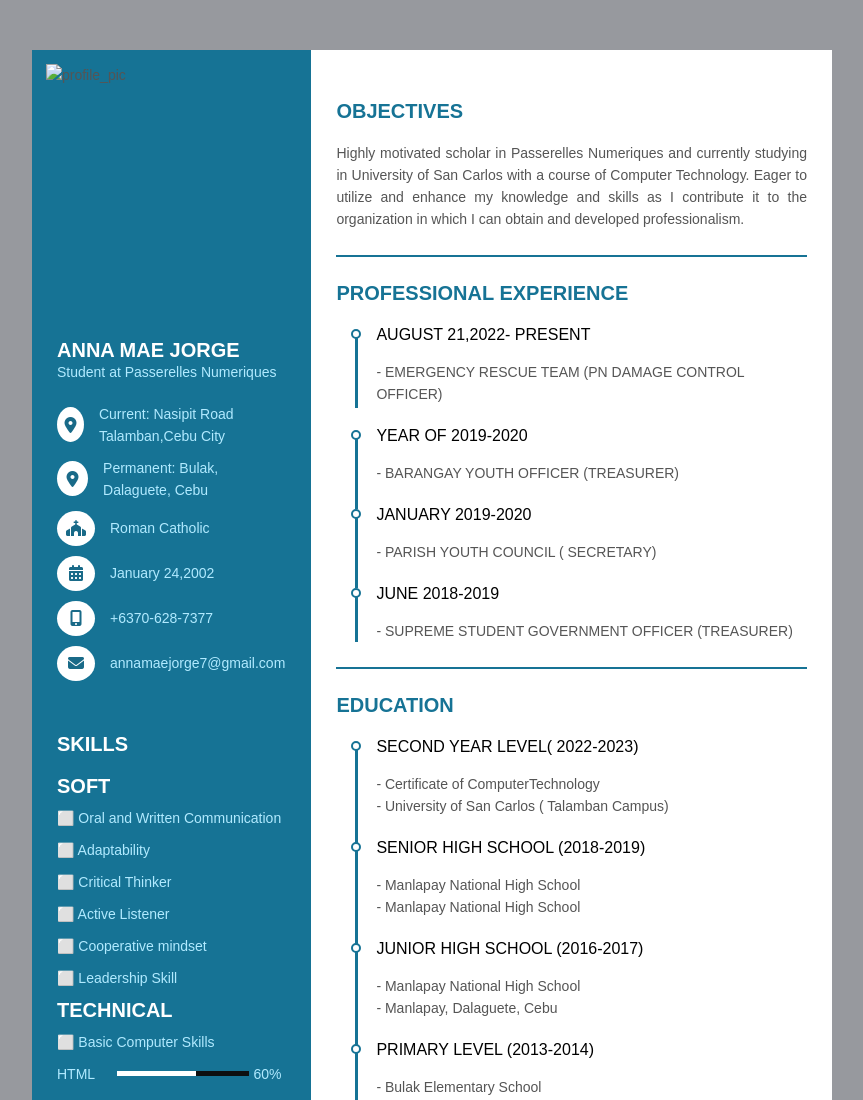
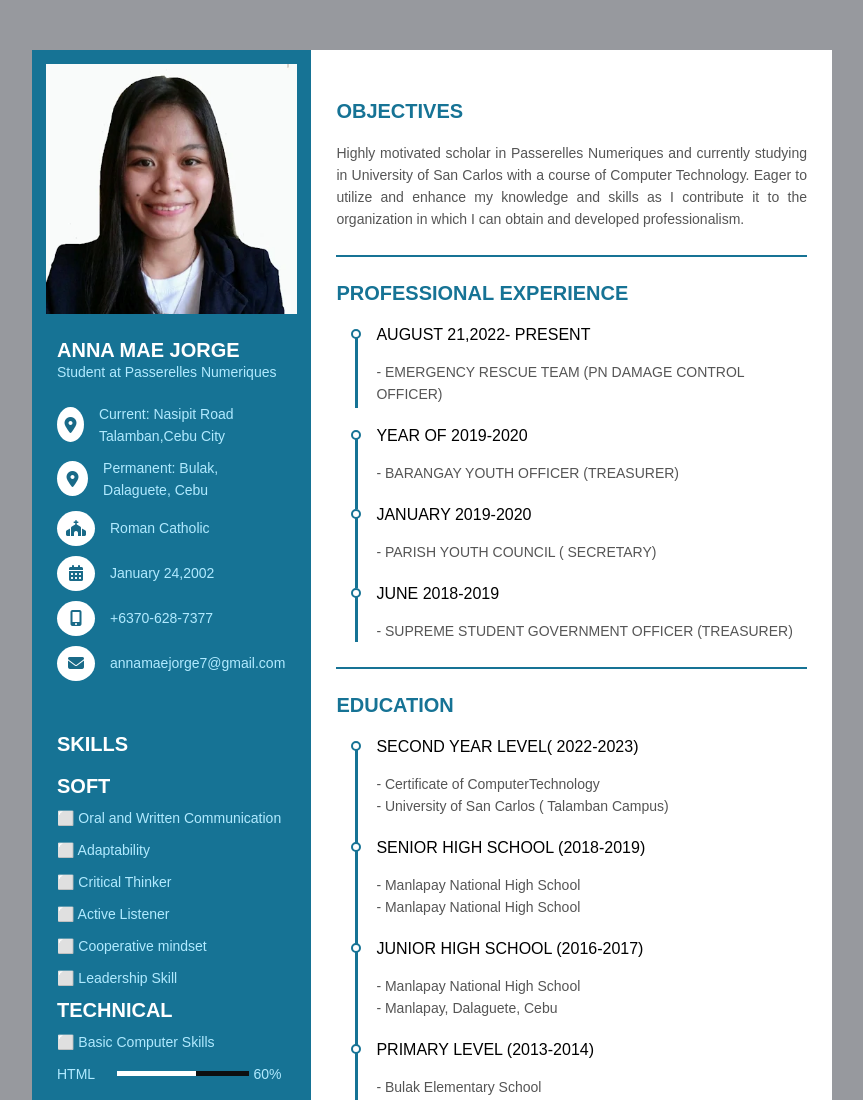
Before and after one commit to AnnaMaeJorge/AnnaMaeJorge.github.io, a plain HTML site: page index.html in a window 1280 px wide. Shown: the top 1100 px of the page, without its empty margins (208-1071 px from the left). Drawn offline with Linux system fonts and the light colour scheme.

Commit message:
Update index.html

```diff
--- a/index.html
+++ b/index.html
@@ -15,7 +15,7 @@
     <div class="resume">
         <div class="resume_left">
             <div class="resume_profile">
-                <img src="../Resume_Jorge/anna.webp" alt="profile_pic">
+                <img src="anna.webp" alt="profile_pic">
             </div>
             <div class="resume_content">
                 <div class="resume_item resume_info">
```
